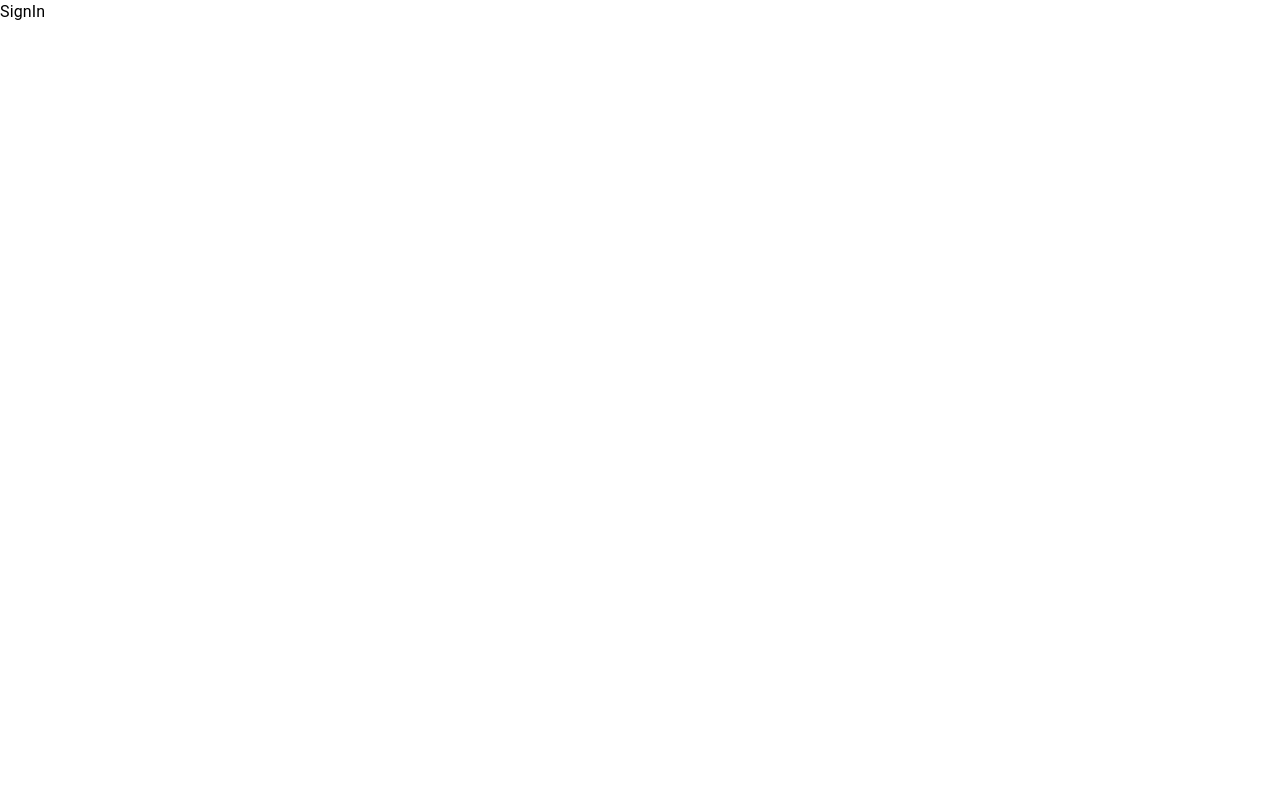
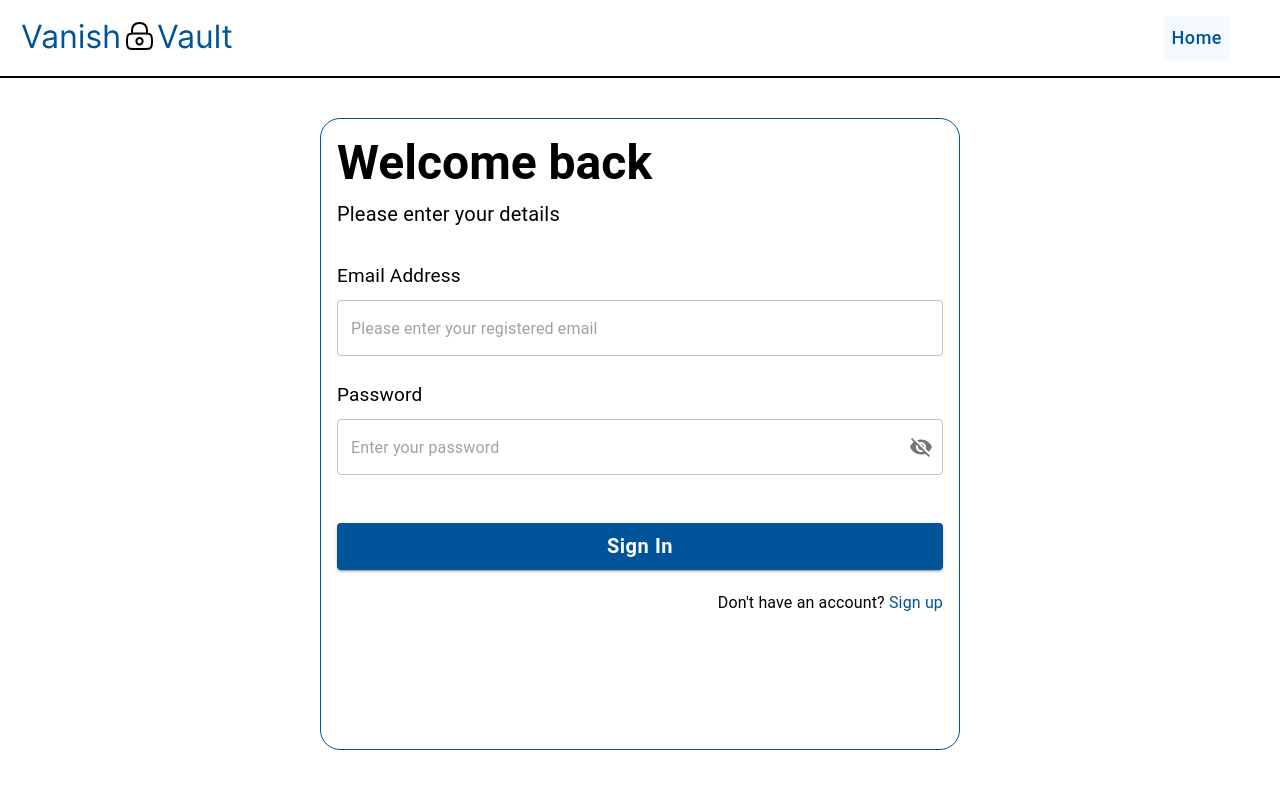
Before and after one commit to Nishkarsh01/VanishVault, a React (Vite) app in the folder FrontEnd/: page /signin in a window 1280 px wide. Shown: the top 788 px of the page. Built offline with nearby package versions, Linux system fonts and the light colour scheme.

Commit message:
Singin page done

```diff
--- a/FrontEnd/package.json
+++ b/FrontEnd/package.json
@@ -12,10 +12,13 @@
   "dependencies": {
     "@emotion/react": "^11.11.1",
     "@emotion/styled": "^11.11.0",
+    "@mui/icons-material": "^5.14.9",
     "@mui/material": "^5.14.10",
+    "formik": "^2.4.5",
     "react": "^18.2.0",
     "react-dom": "^18.2.0",
-    "react-router-dom": "^6.16.0"
+    "react-router-dom": "^6.16.0",
+    "yup": "^1.3.0"
   },
   "devDependencies": {
     "@types/react": "^18.2.15",
--- /dev/null
+++ b/FrontEnd/src/components/FormikTextField.jsx
@@ -0,0 +1,24 @@
+import { TextField } from '@mui/material';
+
+const FormikTextField = (props) => {
+    const { formik, name, placeHolder, ...otherProps } = props;
+
+    return (
+        <TextField
+            placeholder={placeHolder}
+            name={name}
+            onChange={(e) => {
+                e.target.value = e.target.value.trimStart();
+                formik.handleChange(e);
+            }}
+            value={formik.values[name]}
+            error={formik.touched[name] && Boolean(formik.errors[name])}
+            helperText={formik.touched[name] && formik.errors[name]}
+            onBlur={formik.handleBlur}
+            size='large'
+            fullWidth
+            {...otherProps}
+        />
+    );
+};
+export default FormikTextField;
--- /dev/null
+++ b/FrontEnd/src/components/PasswordTextField.jsx
@@ -0,0 +1,49 @@
+import { TextField, InputAdornment, IconButton } from '@mui/material';
+import { useState } from 'react';
+import VisibilityIcon from '@mui/icons-material/Visibility';
+import VisibilityOffIcon from '@mui/icons-material/VisibilityOff';
+
+const PasswordTextFeild = (props) => {
+    const { placeholder, size = 'large', formik, name, ...otherProps } = props;
+
+    const [showPassword, setShowPassword] = useState(false);
+    const handleClickShowPassword = () => setShowPassword(!showPassword);
+    return (
+        <TextField
+            placeholder={placeholder}
+            variant='outlined'
+            required
+            type={showPassword ? 'text' : 'password'}
+            name={name}
+            onChange={(e) => {
+                e.target.value = e.target.value.trimStart();
+                formik.handleChange(e);
+            }}
+            value={formik.values[name]}
+            error={formik.touched[name] && Boolean(formik.errors[name])}
+            helperText={formik.touched[name] && formik.errors[name]}
+            onBlur={formik.handleBlur}
+            InputProps={{
+                endAdornment: (
+                    <InputAdornment position='end'>
+                        <IconButton
+                            onClick={handleClickShowPassword}
+                            edge='end'
+                        >
+                            {showPassword ? (
+                                <VisibilityIcon />
+                            ) : (
+                                <VisibilityOffIcon />
+                            )}
+                        </IconButton>
+                    </InputAdornment>
+                ),
+            }}
+            fullWidth
+            size={size}
+            {...otherProps}
+        />
+    );
+};
+
+export default PasswordTextFeild;
--- a/FrontEnd/src/pages/Home.jsx
+++ b/FrontEnd/src/pages/Home.jsx
@@ -45,8 +45,7 @@ const Home = () => {
                             borderRadius: 9,
                         }}
                     >
-                        <CardContent>
-                            <Typography
+                        <CardContent
                             sx={{
                                 textAlign: 'center',
                                 fontSize: '20px',
@@ -56,7 +55,6 @@ const Home = () => {
                             New to the service?
                             <Typography sx={{ fontSize: '40px' }}>
                                 Glad to have you here!
-                                </Typography>
                             </Typography>
                         </CardContent>
                         <CardActions
@@ -94,8 +92,7 @@ const Home = () => {
                             borderRadius: 9,
                         }}
                     >
-                        <CardContent>
-                            <Typography
+                        <CardContent
                             sx={{
                                 textAlign: 'center',
                                 fontSize: '20px',
@@ -105,7 +102,6 @@ const Home = () => {
                             Already a member?
                             <Typography fontSize='40px'>
                                 Welcome back!
-                                </Typography>
                             </Typography>
                         </CardContent>
                         <CardActions
--- a/FrontEnd/src/pages/SignIn.jsx
+++ b/FrontEnd/src/pages/SignIn.jsx
@@ -1,7 +1,177 @@
-import { Typography } from '@mui/material';
+import { Typography, Box, FormLabel, Button, Stack, Grid } from '@mui/material';
+import PasswordTextFeild from '../components/PasswordTextField';
+import FormikTextField from '../components/FormikTextField';
+import { Link } from 'react-router-dom';
+
+import VanishVault from '../assets/VanishVault.svg';
+
+import * as Yup from 'yup';
+import { useFormik } from 'formik';
 
 const SignIn = () => {
-    return <Typography>SignIn</Typography>;
+    const initialValue = {
+        email: '',
+        password: '',
+    };
+
+    // const { isLoading, mutate } = useMutation((payload) => api.login(payload), {
+    //     onSuccess: () => {
+    //         //Store e-mail address & password in window.history.state and will be fetched in 2FA
+    //         navigate('/auth/2fa', {state: {email: email, password: password}});
+    //     },
+    //     onError: (error) => {
+    //         if (error.code === 'ERR_NETWORK') {
+    //             alert.error(error?.message)
+    //         }
+
+    //         if (error?.response?.status === 401) {
+    //             alert.error('Invalid credentials. Please try again.');
+    //         }
+    //     }
+    // });
+
+    const handleLogin = (e) => {
+        console.log(e);
+
+        // mutate(payload); // Trigger API call to login
+    };
+
+    const formik = useFormik({
+        initialValues: initialValue,
+        validationSchema: Yup.object({
+            email: Yup.string()
+                .matches(
+                    /^[A-Z0-9._%+-]+@[A-Z0-9.-]+\.[A-Z]{2,}$/i,
+                    'Invalid email address'
+                )
+                .required('Email address is required'),
+            password: Yup.string().required('Please enter the password'),
+        }),
+        onSubmit: handleLogin,
+    });
+
+    return (
+        <Box sx={{ height: '100vh', maxWidth: '100vw' }}>
+            <Stack
+                direction='row'
+                sx={{
+                    borderBottom: '2px solid black',
+                }}
+                alignItems='center'
+                justifyContent='space-between'
+            >
+                <Box sx={{ m: 2 }}>
+                    <img src={VanishVault} />
+                </Box>
+                <Button
+                    component={Link}
+                    to='/'
+                    sx={{
+                        textDecoration: 'none',
+                        color: '#00549a',
+                        margin: '0 50px',
+                        fontSize: '18px',
+                        textTransform: 'none',
+                        backgroundColor: '#F5FAFF',
+                        '&:hover': {
+                            color: 'white',
+                            backgroundColor: '#00549a',
+                        },
+                    }}
+                >
+                    Home
+                </Button>
+            </Stack>
+            <Grid container justifyContent='center' height='89vh'>
+                <Grid
+                    xs={10}
+                    md={8}
+                    lg={6}
+                    item
+                    sx={{
+                        my: 5,
+                        border: '1px solid #00549a',
+                        p: 2,
+                        borderRadius: 5,
+                    }}
+                >
+                    <Typography variant='h3' fontWeight='bold'>
+                        Welcome back
+                    </Typography>
+                    <Typography sx={{ mb: 2, mt: 1, fontSize: '20px' }}>
+                        Please enter your details
+                    </Typography>
+
+                    <form
+                        formik={formik}
+                        style={{ fontSize: '40px' }}
+                        autoComplete={false}
+                    >
+                        <Stack>
+                            <Box>
+                                <FormLabel
+                                    sx={{ color: 'black', fontSize: '19px' }}
+                                >
+                                    Email Address
+                                </FormLabel>
+                                <FormikTextField
+                                    formik={formik}
+                                    name='email'
+                                    placeHolder='Please enter your registered email'
+                                    sx={{ my: 1 }}
+                                />
+                            </Box>
+                            <Box>
+                                <FormLabel
+                                    sx={{ color: 'black', fontSize: '19px' }}
+                                >
+                                    Password
+                                </FormLabel>
+                                <PasswordTextFeild
+                                    placeholder='Enter your password'
+                                    formik={formik}
+                                    name='password'
+                                    sx={{ my: 1 }}
+                                />
+                            </Box>
+                            <Button
+                                onClick={formik.handleSubmit}
+                                // disabled={formik.isValid}
+                                type='submit'
+                                fullWidth
+                                variant='contained'
+                                sx={{
+                                    backgroundColor: '#00549a',
+                                    '&:hover': {
+                                        backgroundColor: '#54B1FF',
+                                    },
+                                    textTransform: 'none',
+                                    fontSize: '20px',
+                                    fontWeight: 700,
+                                    mt: 5,
+                                }}
+                            >
+                                Sign In
+                            </Button>
+                        </Stack>
+                    </form>
+                    <Typography
+                        sx={{ my: '1.3em' }}
+                        variant='body1'
+                        textAlign='right'
+                    >
+                        Don't have an account?{' '}
+                        <Link
+                            style={{ color: '#00549a', textDecoration: 'none' }}
+                            to='/signup'
+                        >
+                            Sign up
+                        </Link>
+                    </Typography>
+                </Grid>
+            </Grid>
+        </Box>
+    );
 };
 
 export default SignIn;
```
Also changed, not shown: 1 other file (tests, documents, lock files or other folders). Lines whose indentation alone changed are shown as unchanged.
